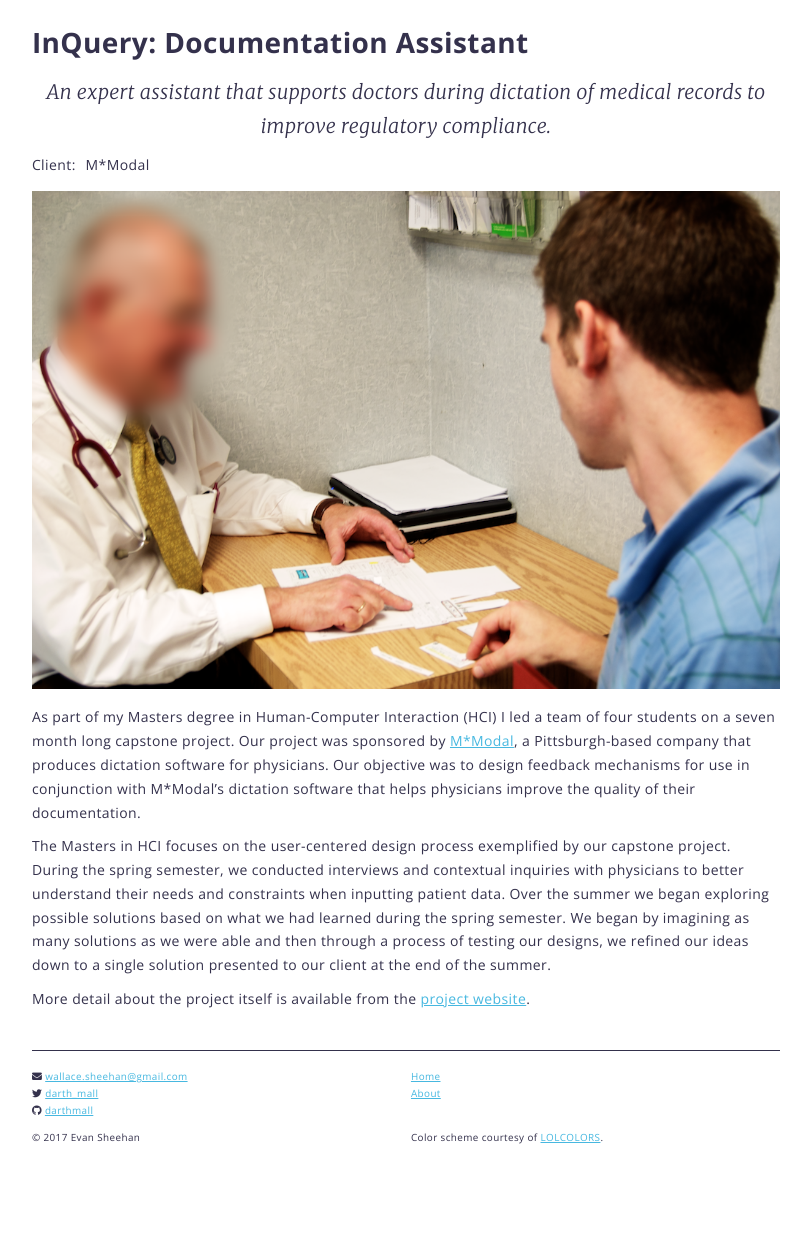
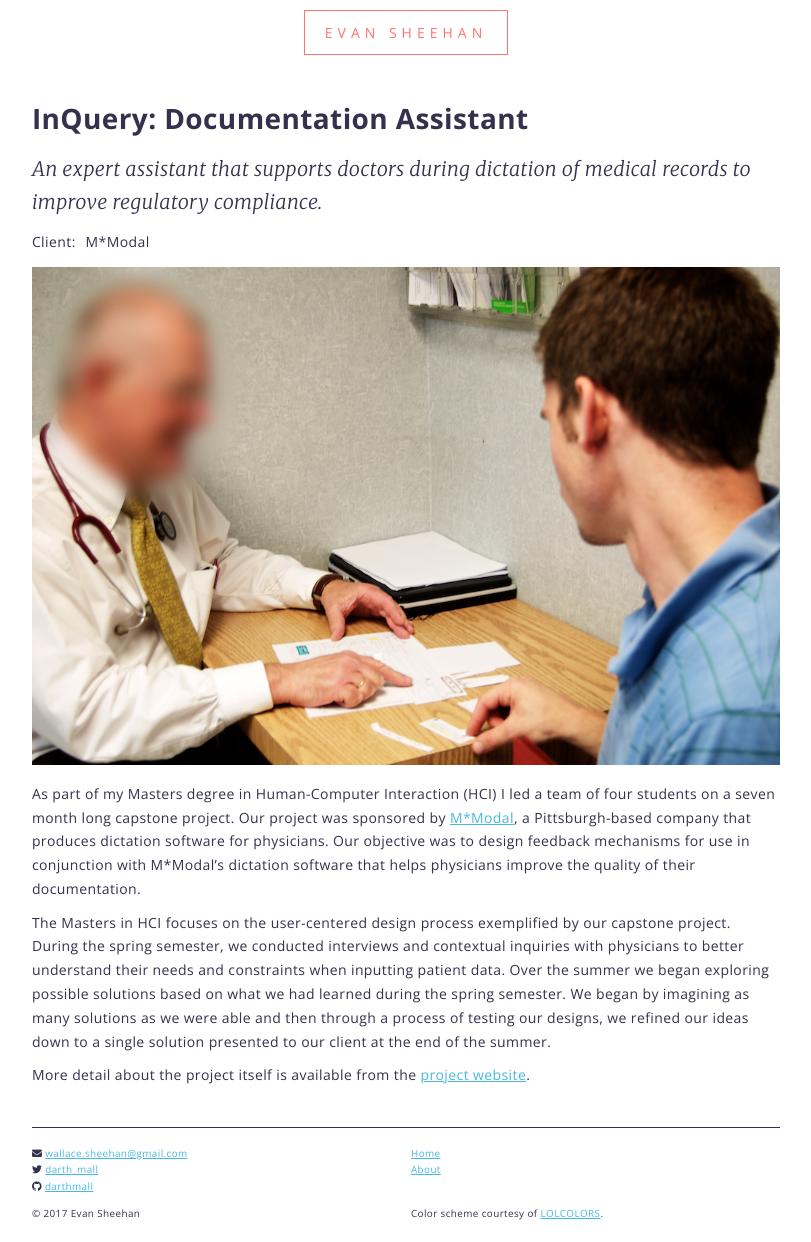
Before and after one commit to darthmall/darthmall.github.io, a Jekyll site: the page built from _projects/inquery.md, in a window 1280 px wide. Shown: the whole page, without its empty margins (234-1045 px from the left). Built offline with Jekyll 4.4.1, drawn with Linux system fonts in a browser that asks for light colours; nearby versions of some CDN libraries; before the commit the page ends 1165 px from its top, so only the background shows below that.

Commit message:
Add the banners back in to the other pages

```diff
--- a/_layouts/page.html
+++ b/_layouts/page.html
@@ -1,5 +1,6 @@
 {% include header.html %}
 <main>
+  {% include banner.html %}
   {{ content }}
 </main>
 {% include footer.html %}
--- a/_layouts/project.html
+++ b/_layouts/project.html
@@ -1,5 +1,6 @@
 {% include header.html %}
 <main>
+  {% include banner.html %}
   <h1>{{ page.title }}</h1>
   <p class="abstract">{{ page.abstract }}</p>
   <dl>
--- a/_sass/typography.sass
+++ b/_sass/typography.sass
@@ -30,7 +30,8 @@ a
   transition: color 150ms linear
 
   &:hover,
-  &:focus
+  &:focus,
+  &:active
     color: $primary-color !important
 
   &:visited
@@ -88,7 +89,7 @@ address
   font-family: $italic-font
   font-size: $lg
   font-style: italic
-  text-align: center
+  text-align: inherit
 
 .project-list
   p
```
